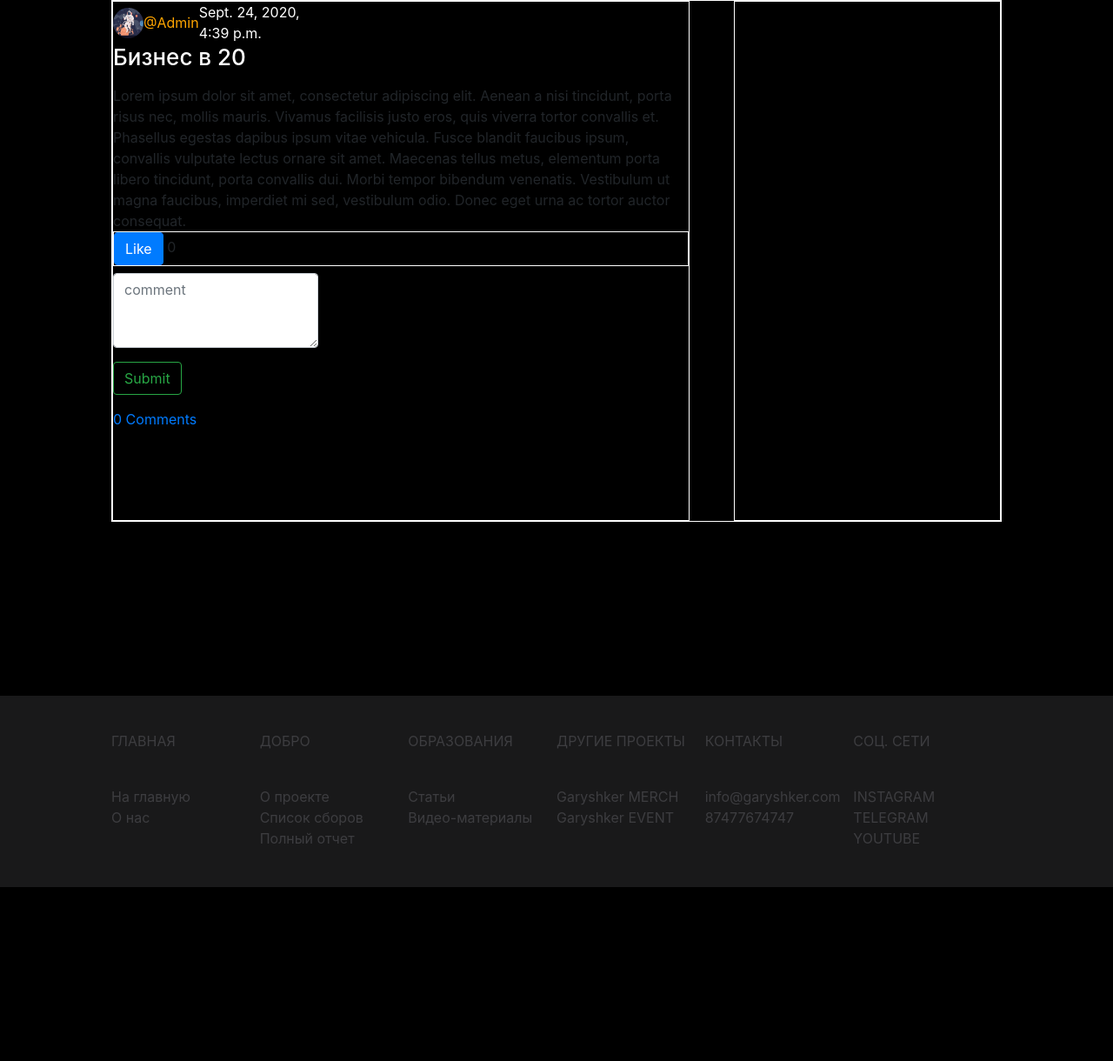
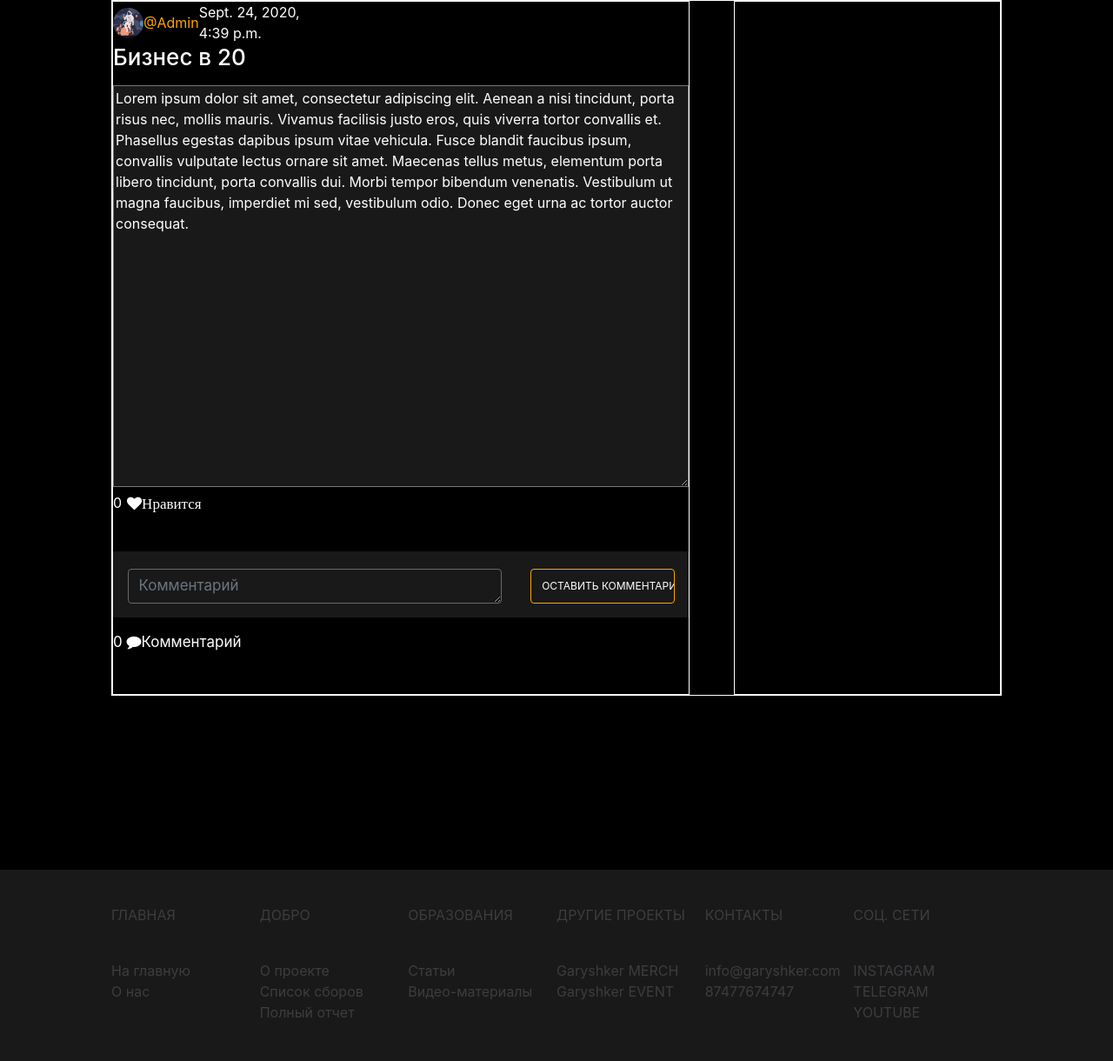
Before and after one commit to azatnt/Garyshker, a Django app: page /obrazovanie/report_detail/11 in a window 1280 px wide. Shown: the part 90-1310 px from the top of the page at 87% size. Before the commit the page ends 1110 px from the top, so only its background shows below. Run offline with Django 3.2, Linux system fonts and the light colour scheme; a user stored in the database is signed in; data comes from the database, SQL or seed files in the repository; both versions use the stored data as it was after the commit; some libraries are stand-ins or nearby versions.

Commit message:
70% done report detail page

```diff
--- a/Garyshker/Main/Obrazovanie/forms.py
+++ b/Garyshker/Main/Obrazovanie/forms.py
@@ -6,7 +6,7 @@ from django import forms
 
 
 class CommentForm(forms.ModelForm):
-    content = forms.CharField(label='', widget=forms.Textarea(attrs={'class': 'form-control', 'placeholder': 'comment', 'rows':'3', 'cols':'19'}))
+    content = forms.CharField(label='', widget=forms.Textarea(attrs={'class': 'form-control', 'placeholder': 'Комментарий'}))
     class Meta:
         model = Comment
         fields = ('content',)
--- a/Garyshker/Main/Obrazovanie/templates/obrazovanie/comments.html
+++ b/Garyshker/Main/Obrazovanie/templates/obrazovanie/comments.html
@@ -1,20 +1,29 @@
 
 <div class="container-fluid mt-2">
   <div class="form-group row">
-    <form method="post" class="comment-form">
+    <form method="post" class="com-form">
       {% csrf_token %}
-      {{ comment_form.as_p }}
-      {% if request.user.is_authenticated %}
-        <input type="submit" value="Submit" class="btn btn-outline-success">
-      {% else %}
-        <input type="submit" value="Submit" class="btn btn-outline-success" disabled>
-      {% endif %}
+        <div class="com-form">
+          <div class="com-form-text">
+            {{ comment_form.as_p }}
+          </div>
+          <div class="com-form-input">
+            {% if request.user.is_authenticated %}
+              <input type="submit" value="ОСТАВИТЬ КОММЕНТАРИЙ" class="btn btn-outline-success">
+            {% else %}
+              <input type="submit" value="ОСТАВИТЬ КОММЕНТАРИЙ" class="btn btn-outline-success" disabled>
+            {% endif %}
+          </div>
+
+        </div>
     </form>
   </div>
 </div>
 
-<a href="#" class="comment-btn"">
-  {{ comments.count }} Comment{{ comments|pluralize }}
+<a style="text-decoration:none;" href="#" class="comment-btn"">
+
+  {{ comments.count }} <i class="fa fa-comment"></i>Комментарий
+  <!-- {{ comments|pluralize }} -->
 </a>
 
 
@@ -22,9 +31,6 @@
 {% for comment in comments %}
 
 <div class="comment_form" id="comment_form" style="display:none">
-
-
-
   <blockquote class="blockquote">
     <p class="mb-0"><small>{{ comment.content }}</small></p>
     <footer class="blockquote-footer"><small>by {{ comment.user|capfirst }}| {{ comment.timestamp|timesince }} ago</small>
--- a/Garyshker/Main/Obrazovanie/templates/obrazovanie/like_section.html
+++ b/Garyshker/Main/Obrazovanie/templates/obrazovanie/like_section.html
@@ -1,19 +1,21 @@
 {% if request.user.is_authenticated %}
 <form action="{% url 'likes_url' %}" method="post">
   {% csrf_token %}
+    <div class="like-section">
+      <div class="">
+        <p class="like-count">{{ report.likes.count }}</p>
+      </div>
 
+      <div class="like-body">
         {% if is_liked %}
-      <button type="submit" id="like" name="report_id" value="{{report.id}}" class="btn btn-danger">Liked</button>
+          <button type="submit" id="like" name="report_id" value="{{report.id}}" class="btn-like"><i id="like-rep" class="fa fa-heart">Нравится</i></button>
         {% else %}
-      <button type="submit" id='like' name="report_id" value="{{report.id}}" class="btn btn-primary">Like</button>
+          <button style="outline:0;" type="submit" id='like' name="report_id" value="{{report.id}}" class="btn-like2"><i class="fa fa-heart">Нравится</i></button>
         {% endif %}
-    {{ report.likes.count }}
-
+      </div>
+    </div>
 </form>
-
 {% else %}
-
   <button type="" name="post_id" value="{{report.id}}">Like</button>
     {{ report.likes.count }}
-
 {% endif %}
--- a/Garyshker/Main/Obrazovanie/templates/obrazovanie/report_detail.html
+++ b/Garyshker/Main/Obrazovanie/templates/obrazovanie/report_detail.html
@@ -50,8 +50,8 @@
 
 
       <div class="rep-body">
-        <!-- <textarea name="name" rows="19" cols="90"></textarea> -->
-{{ report.body }}
+        <textarea class="rep-textarea" name="name" rows="19" cols="90">{{ report.body }}</textarea>
+
         <div id="like-section">
         {% include 'obrazovanie/like_section.html' %}
         </div>
@@ -59,12 +59,6 @@
         {% include 'obrazovanie/comments.html' %}
         </div>
       </div>
-
-
-
-
-
-
     </div>
 
     <div class="rep-rec">
--- a/Garyshker/Main/static/css/style1.css
+++ b/Garyshker/Main/static/css/style1.css
@@ -1,19 +1,6 @@
-
-
-
-.write_post {
-  margin-left: 80%;
-  text-align: center;
-  /* border: 1px solid black; */
-  width: 15%;
-
-}
-
-
-
-
 body{
   background-color: black!important;
+  height: 100%;
 }
 
 .container-obr{
@@ -114,6 +101,7 @@ body{
 
 #logo {
   color: white;
+  font-family: sans-serif;
 }
 #logo::first-letter{
   color: orange;
@@ -124,36 +112,355 @@ body{
 }
 
 .container-report{
-  border: 1px solid white;
+  /* border: 1px solid white; */
   display: grid;
   grid-template-columns: 1fr 1fr 1fr;
   width: 950px;
   margin: 0 auto;
+  margin-top: 90px;
 
 }
 
 .report{
-  border: 1px solid white;
+  /* border: 1px solid white; */
   height: 390px;
 }
 
 .report-detail{
-  border: 1px solid white;
+  /* border: 1px solid white; */
   height: 330px;
   margin-top: 40px;
 
 }
 
 .report-image{
-  border: 1px solid white;
+  /* border: 1px solid white; */
   height: 270px;
   background-size: cover!important;
   width: 250px;
   margin: 0 auto;
 }
 
-/* .report-title{
-  border: 1px solid white;
+.report-title{
+  /* border: 1px solid white; */
   width: 300px;
   margin: 0 auto;
+  text-align: center;
+  color: white;
+}
+.report-author{
+  text-align: center;
+
+}
+
+footer{
+  margin-top: 200px;
+  height: 220px;
+  background-color: #19191A;
+  align-items: center;
+  padding-top: 25px;
+
+}
+.container-footer{
+  display: flex;
+  /* border: 1px solid white; */
+  height: 180px;
+  width: 80%;
+  margin: 0 auto;
+  justify-content: space-between;
+  /* text-align: center; */
+  color: #3D3D40;
+  margin-top: 15px;
+}
+.Main{
+  /* border: 1px solid white; */
+  width: 200px;
+}
+.Dobro{
+  /* border: 1px solid white; */
+  width: 200px;
+}
+.Obrazovanie{
+  /* border: 1px solid white; */
+  width: 200px;
+}
+.Other{
+  /* border: 1px solid white; */
+  width: 200px;
+}
+.Contacts{
+  /* border: 1px solid white; */
+  width: 200px;
+}
+.Social-Media{
+  /* border: 1px solid white; */
+  width: 200px;
+}
+.about-us{
+  /* border: 1px solid white; */
+  margin-top: 40px;
+
+}
+
+.base-container{
+  /* border: 1px solid white; */
+  margin-top: 180px;
+  height: 320px;
+  width: 400px;
+  margin: 0 auto;
+  text-align: center;
+  padding-top: 190px;
+}
+
+.intro{
+  display: flex;
+  justify-content: space-around;
+
+}
+
+.intro-obr h5:hover{
+  color: orange;
+}
+
+.container-profile{
+  /* border: 1px solid white; */
+  width: 1200px;
+  margin: 0 auto;
+  height: 700px;
+  padding-top: 100px;
+
+}
+
+.profile-img img{
+  /* border: 1px solid white; */
+  width: 150px;
+  height: 150px;
+  border-radius: 30px;
+}
+
+.profile-username{
+  /* border: 1px solid white; */
+  height: 40px;
+  color: white;
+  font-size: 30px;
+  width: 350px;
+  display: flex;
+}
+.sub-container{
+  display: flex;
+  /* border: 1px solid white; */
+}
+
+.my_posts{
+  /* border: 1px solid white; */
+  width: 400px;
+}
+.report-name{
+  /* border: 1px solid white; */
+  width: 350px;
+  color: white;
+}
+.report-name:hover{
+  color: orange;
+}
+.write_post{
+  /* border: 1px solid white; */
+
+}
+.btn-change{
+  /* border: 1px solid white; */
+  width: 200px;
+  padding-top: 8px;
+}
+.profile-logout a{
+  /* border: 1px solid white; */
+  color: white;
+}
+
+.write_post{
+  /* border: 1px solid white; */
+  width: 150px;
+  padding-top: 8px;
+
+}
+.write_post a{
+  color: white;
+}
+.write_post a:hover{
+  color: orange;
+}
+.my_posts h2{
+  font-size: 30px;
+  color: white;
+}
+.someone-profile{
+  /* border: 1px solid white; */
+  height: 450px;
+}
+.someone-profile-container{
+  /* border: 1px solid white; */
+  width: 50%;
+  margin: 0 auto;
+}
+.someone-profile-img{
+  display: flex;
+  justify-content: space-between;
+  height: 200px;
+}
+.someone-profile-img img{
+  width: 150px;
+  height: 150px;
+  border-radius: 30px;
+}
+.som-prof-info{
+  /* border: 1px solid white; */
+}
+#someone-post{
+  color: white
+}
+#someone-post:hover{
+  color: orange;
+}
+
+
+.container-rep-detail{
+  border: 1px solid white;
+  height: 800px;
+  width: 80%;
+  margin: 0 auto;
+  display: flex;
+  justify-content: space-between;
+}
+.rep-detail{
+  border: 1px solid white;
+  width: 65%;
+  /* line-height: 50px; */
+
+
+}
+.rep-rec{
+  border: 1px solid white;
+  width: 30%;
+}
+.rep-author-date{
+  /* border: 1px solid white; */
+  display: flex;
+  width: 38%;
+  justify-content: space-between;
+  align-items: center;
+}
+.rep-author-img img{
+  width: 35px;
+  height: 35px;
+  border-radius: 40px;
+}
+.rep-author a{
+  color: orange;
+  /* font-size: 17px; */
+}
+.rep-date{
+  color: white;
+}
+.rep-title h5{
+  /* border: 1px solid white; */
+  height: 40px;
+  font-size: 26px;
+  color: white;
+}
+#like-section{
+  /* border: 1px solid red; */
+  display: flex;
+
+}
+.like-section{
+  display: flex;
+}
+.like-count{
+  /* border: 1px solid white; */
+  color: white;
+}
+.like-body{
+  /* border: 1px solid white; */
+  align-items: center;
+}
+.rep-textarea{
+  background-color: #19191A;
+  color: white;
+  width: 100%;
+}
+.btn-like{
+  color: orange;
+  border: none;
+  background-color: black;
+  text-align: center;
+  align-items: center;
+  font-size: 17px;
+  font-weight: 400;
+}
+.btn-like2{
+  color: white;
+  border: none;
+  background-color: black;
+  font-size: 17px;
+
+}
+/* .btn-like2 i{
+  color: white;
 } */
+
+
+.com-form{
+  /* border: 1px solid blue; */
+  width: 100%;
+  display: flex;
+  justify-content: space-around;
+  margin-top: 20px;
+  background-color: #19191A;
+
+}
+.com-form-input {
+  width: 25%;
+  text-align: center;
+  color: white;
+  height: 40px!important;
+
+}
+.com-form-input input{
+  border: 1px solid orange;
+  width: 100%;
+  font-size: 12px;
+  height: 100%;
+  align-items: center;
+  text-align: center;
+  color: white;
+}
+.com-form-input:hover{
+  color: orange;
+  /* border: 1px solid white; */
+  background-color: black;
+}
+
+.com-form-text{
+  width: 65%;
+}
+.com-form-text textarea{
+  border: 1px solid dimgrey;
+  height: 40px!important;
+  background-color: #19191A;
+  /* border: none; */
+  width: 100%;
+}
+.com-form-text textarea::placeholder{
+  font-size: 17px;
+  align-items: center;
+}
+.comment_form{
+  border: 1px solid white;
+}
+.comment-btn{
+  color: white;
+  font-size: 17px;
+}
+.comment-btn:hover{
+  color: orange;
+}
--- a/Garyshker/Main/templates/base.html
+++ b/Garyshker/Main/templates/base.html
@@ -4,7 +4,7 @@
 <head>
 	<link rel="stylesheet" href="https://cdnjs.cloudflare.com/ajax/libs/font-awesome/4.7.0/css/font-awesome.min.css">
 	<link rel="stylesheet" href="https://cdnjs.cloudflare.com/ajax/libs/animate.css/4.1.1/animate.min.css">
-	<link rel="stylesheet" href="{% static 'css/style.css' %}">
+	<link rel="stylesheet" href="{% static 'css/style1.css' %}">
 	<link rel="stylesheet" href="https://stackpath.bootstrapcdn.com/bootstrap/4.5.0/css/bootstrap.min.css" integrity="sha384-9aIt2nRpC12Uk9gS9baDl411NQApFmC26EwAOH8WgZl5MYYxFfc+NcPb1dKGj7Sk" crossorigin="anonymous">
 	<title>
 		{% block title %}
@@ -159,7 +159,7 @@ $(document).on('click', '#like', function(event){
 
 <script type="text/javascript">
 
-$(document).on('submit', '.comment-form', function(event){
+$(document).on('submit', '.com-form', function(event){
 		event.preventDefault();
 		console.log($(this).serialize());
 		$.ajax({
@@ -260,6 +260,8 @@ $(document).on('submit', '.comment-form', function(event){
 					INSTAGRAM <br>
 					TELEGRAM<br>
 					YOUTUBE
+
+
 				</div>
 			</div>
 		</div>
```
Also changed, not shown: Garyshker/Main/db.sqlite3. Lines whose indentation alone changed are shown as unchanged.
